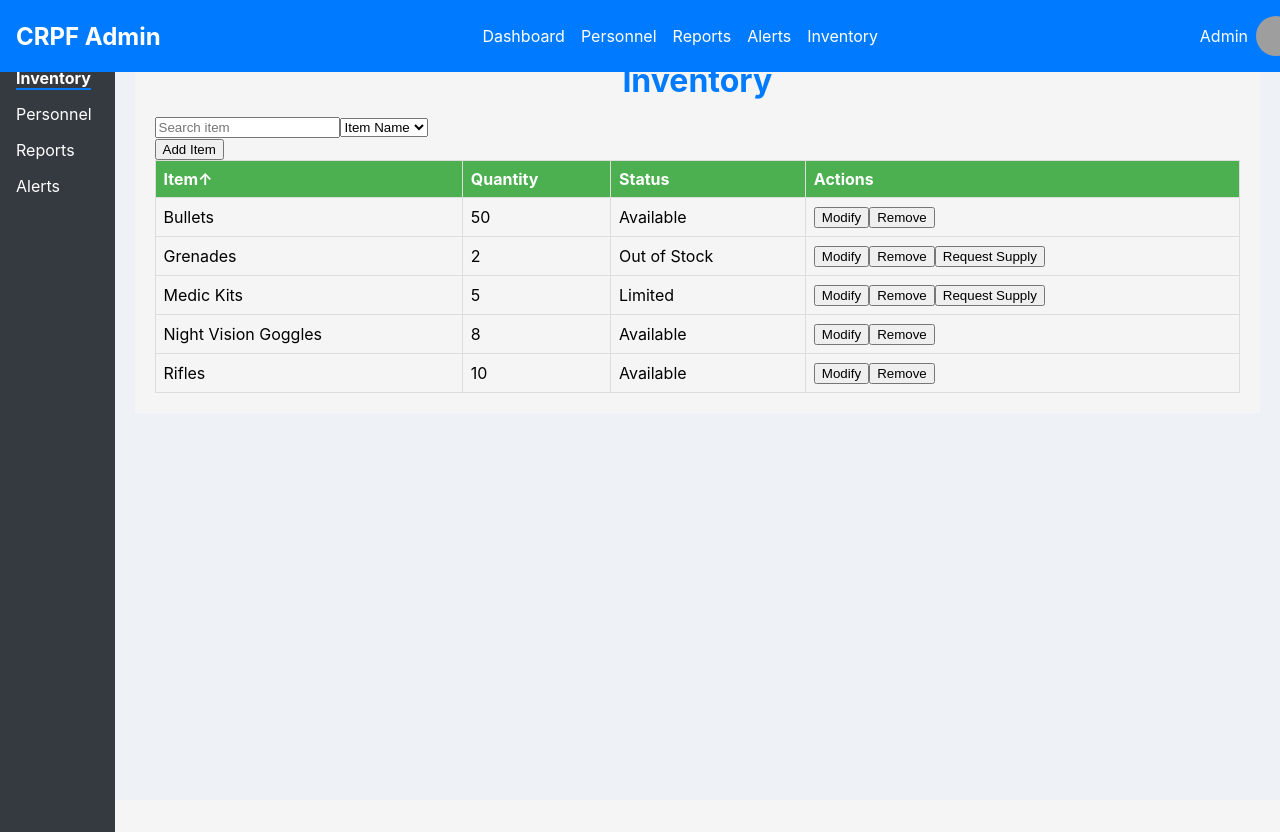
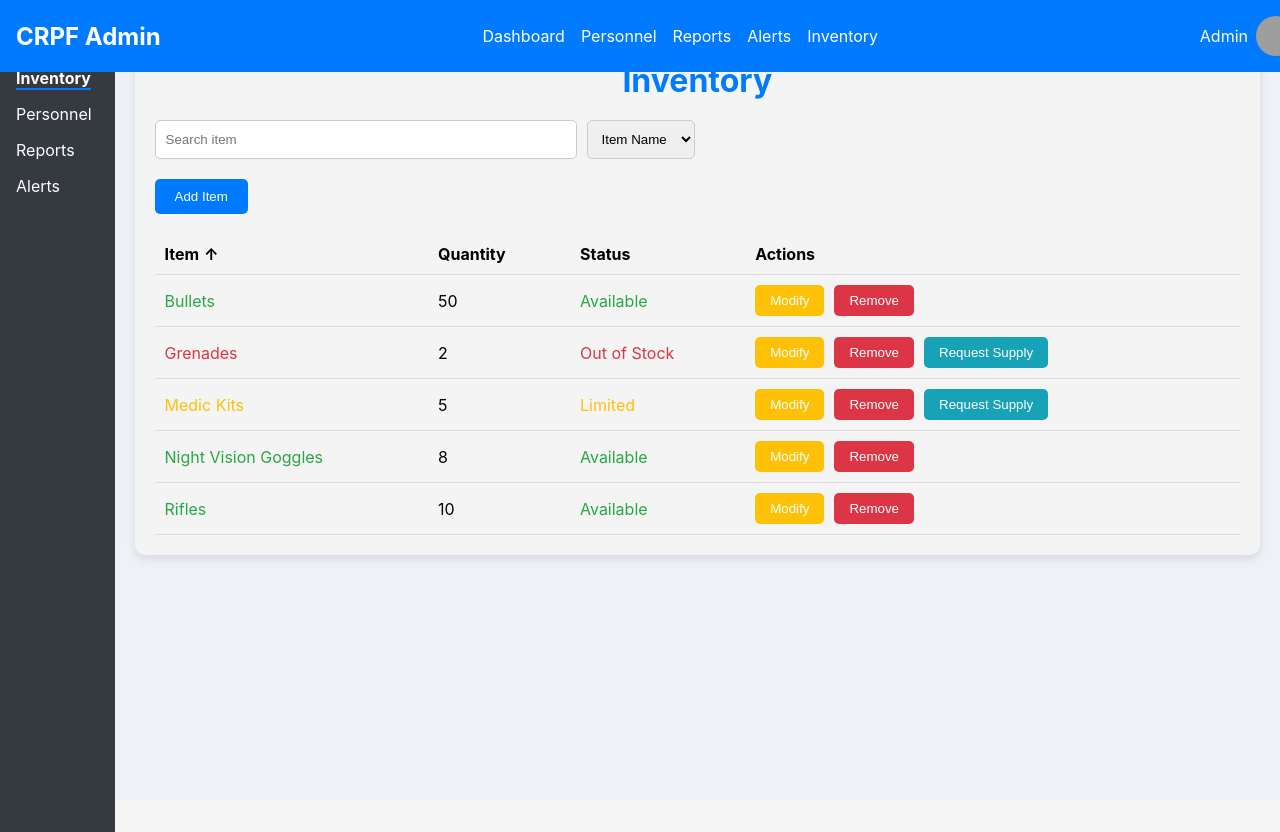
Before and after one commit to sarthakkarora/CRPF-PORTAL, a React (Create React App) app: page /inventory in a window 1280 px wide. Built offline with nearby package versions, Linux system fonts and the light colour scheme; grey boxes are pictures that could not be loaded.

Commit message:
Inventory.css

```diff
--- a/src/components/Inventory.css
+++ b/src/components/Inventory.css
@@ -1,45 +1,76 @@
 .inventory-container {
   padding: 20px;
-  background-color: #f5f5f5;
+  background-color: #f4f4f4;
+  border-radius: 10px;
+  box-shadow: 0 4px 8px rgba(0, 0, 0, 0.1);
 }
 
-.inventory-header {
-  display: flex;
-  flex-direction: column;
-  gap: 20px;
+.inventory-heading {
+  margin-bottom: 20px;
+  color: #007bff;
 }
 
-.inventory-buttons {
+.search-container {
+  margin-bottom: 20px;
   display: flex;
   gap: 10px;
+}
+
+.search-container input {
+  padding: 10px;
+  width: 100%;
+  max-width: 400px;
+  border: 1px solid #ccc;
+  border-radius: 5px;
+}
+
+.search-field-select {
+  padding: 10px;
+  border: 1px solid #ccc;
+  border-radius: 5px;
+}
+
+.toggle-add-item-button {
+  background-color: #007bff;
+  color: white;
+  border: none;
+  padding: 10px 20px;
+  border-radius: 5px;
+  cursor: pointer;
   margin-bottom: 20px;
 }
 
-.btn {
+.toggle-add-item-button:hover {
+  background-color: #0056b3;
+  transform: scale(1.05);
+  box-shadow: 0 4px 8px rgba(0, 0, 0, 0.1);
+}
+
+.add-item-form {
+  margin-bottom: 20px;
+}
+
+.add-item-form input,
+.add-item-form select {
+  padding: 10px;
+  margin-right: 10px;
+  border: 1px solid #ccc;
+  border-radius: 5px;
+}
+
+.submit-add-item-button {
+  background-color: #28a745;
+  color: white;
+  border: none;
   padding: 10px 20px;
-  border: none;
   border-radius: 5px;
   cursor: pointer;
-  color: #fff;
 }
 
-.btn.add {
-  background-color: #4CAF50; /* Green */
-}
-
-.btn.modify {
-  background-color: #FFC107; /* Amber */
-}
-
-.btn.remove {
-  background-color: #F44336; /* Red */
-}
-
-.form-container {
-  display: flex;
-  flex-direction: column;
-  gap: 10px;
-  margin-bottom: 20px;
+.submit-add-item-button:hover {
+  background-color: #218838;
+  transform: scale(1.05);
+  box-shadow: 0 4px 8px rgba(0, 0, 0, 0.1);
 }
 
 .inventory-table {
@@ -47,36 +78,102 @@
   border-collapse: collapse;
 }
 
-.inventory-table th, .inventory-table td {
-  border: 1px solid #ddd;
-  padding: 8px;
+.inventory-table th,
+.inventory-table td {
+  padding: 10px;
   text-align: left;
+  border-bottom: 1px solid #ddd;
 }
 
 .inventory-table th {
-  background-color: #4CAF50;
-  color: white;
+  cursor: pointer;
+  position: relative;
 }
 
-.status {
-  text-transform: capitalize;
+.inventory-table th::after {
+  content: '';
+  position: absolute;
+  right: 10px;
+  top: 50%;
+  transform: translateY(-50%);
+  width: 0;
+  height: 0;
+  border-left: 5px solid transparent;
+  border-right: 5px solid transparent;
 }
 
-.status.available {
-  color: #4CAF50;
+.inventory-table th.sort-asc::after {
+  border-bottom: 5px solid #007bff;
 }
 
-.status.low {
-  color: #FFC107;
+.inventory-table th.sort-desc::after {
+  border-top: 5px solid #007bff;
 }
 
-.status.out-of-stock {
-  color: #F44336;
+.inventory-table tr:hover {
+  background-color: #f1f1f1;
 }
 
-@media (max-width: 768px) {
-  .inventory-table th, .inventory-table td {
-    font-size: 14px;
-    padding: 6px;
-  }
+.modify-button {
+  background-color: #ffc107;
+  color: white;
+  border: none;
+  padding: 8px 15px;
+  border-radius: 5px;
+  margin-right: 10px;
+  cursor: pointer;
 }
+
+.remove-button {
+  background-color: #dc3545;
+  color: white;
+  border: none;
+  padding: 8px 15px;
+  border-radius: 5px;
+  margin-right: 10px;
+  cursor: pointer;
+}
+
+.request-supply-button {
+  background-color: #17a2b8;
+  color: white;
+  border: none;
+  padding: 8px 15px;
+  border-radius: 5px;
+  margin-right: 10px;
+  cursor: pointer;
+}
+
+.modify-button:hover {
+  background-color: #e0a800;
+  transform: scale(1.05);
+  box-shadow: 0 4px 8px rgba(0, 0, 0, 0.1);
+}
+
+.remove-button:hover {
+  background-color: #c82333;
+  transform: scale(1.05);
+  box-shadow: 0 4px 8px rgba(0, 0, 0, 0.1);
+}
+
+.request-supply-button:hover {
+  background-color: #138496;
+  transform: scale(1.05);
+  box-shadow: 0 4px 8px rgba(0, 0, 0, 0.1);
+}
+
+.status-available {
+  color: #28a745;
+}
+
+.status-limited {
+  color: #ffc107;
+}
+
+.status-out-of-stock {
+  color: #dc3545;
+}
+
+.sort-arrow {
+  margin-left: 5px;
+}
```
